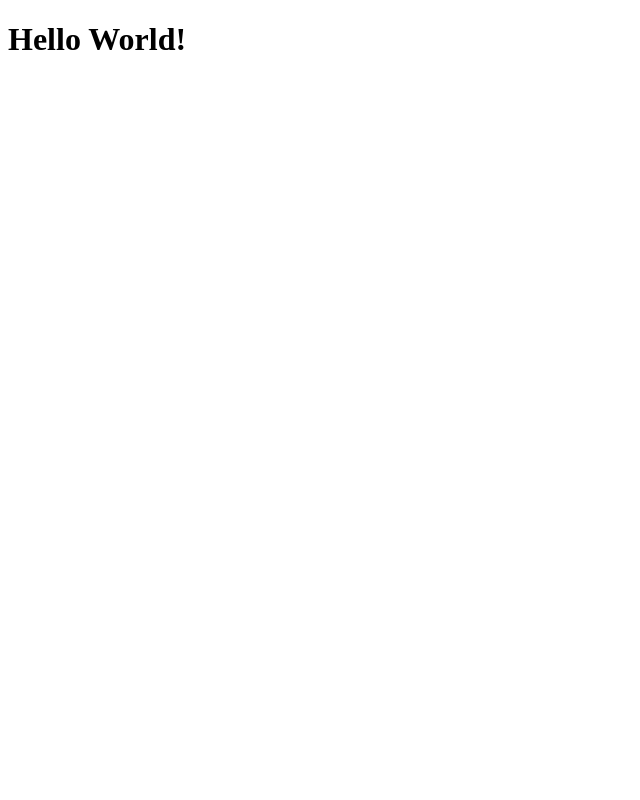
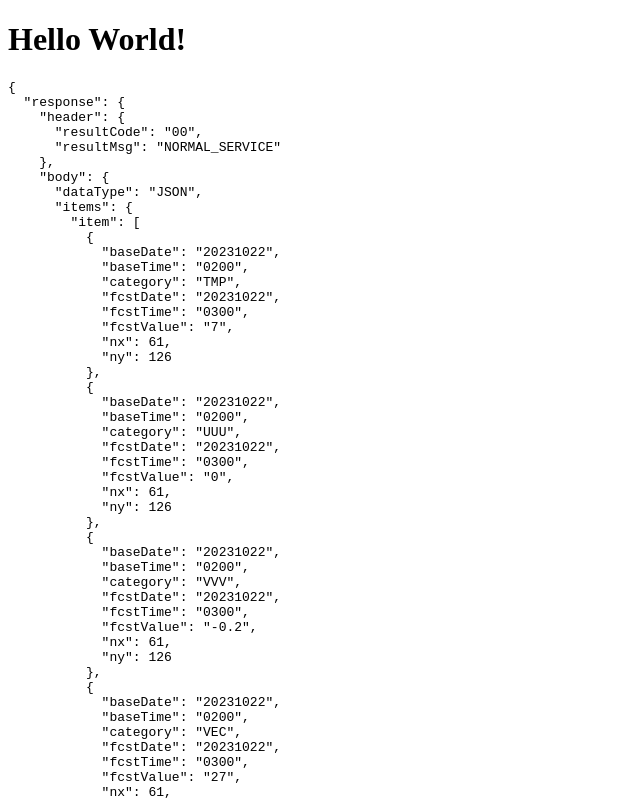
Before and after one commit to maker-ryu/HTML_Pages_TEST, a plain HTML site: page index.html in a window 1280 px wide. Shown: the top 800 px of the page, without its empty margins (0-640 px from the left). Drawn offline with Linux system fonts and the light colour scheme.

Commit message:
Update index.html

```diff
--- a/index.html
+++ b/index.html
@@ -7,6 +7,7 @@
 </head>
 <body>
     <h1>Hello World!</h1>
+    <pre id="json-data"></pre>
     <script>
         document.addEventListener("DOMContentLoaded", function () {
             // JSON 파일 로드
```
